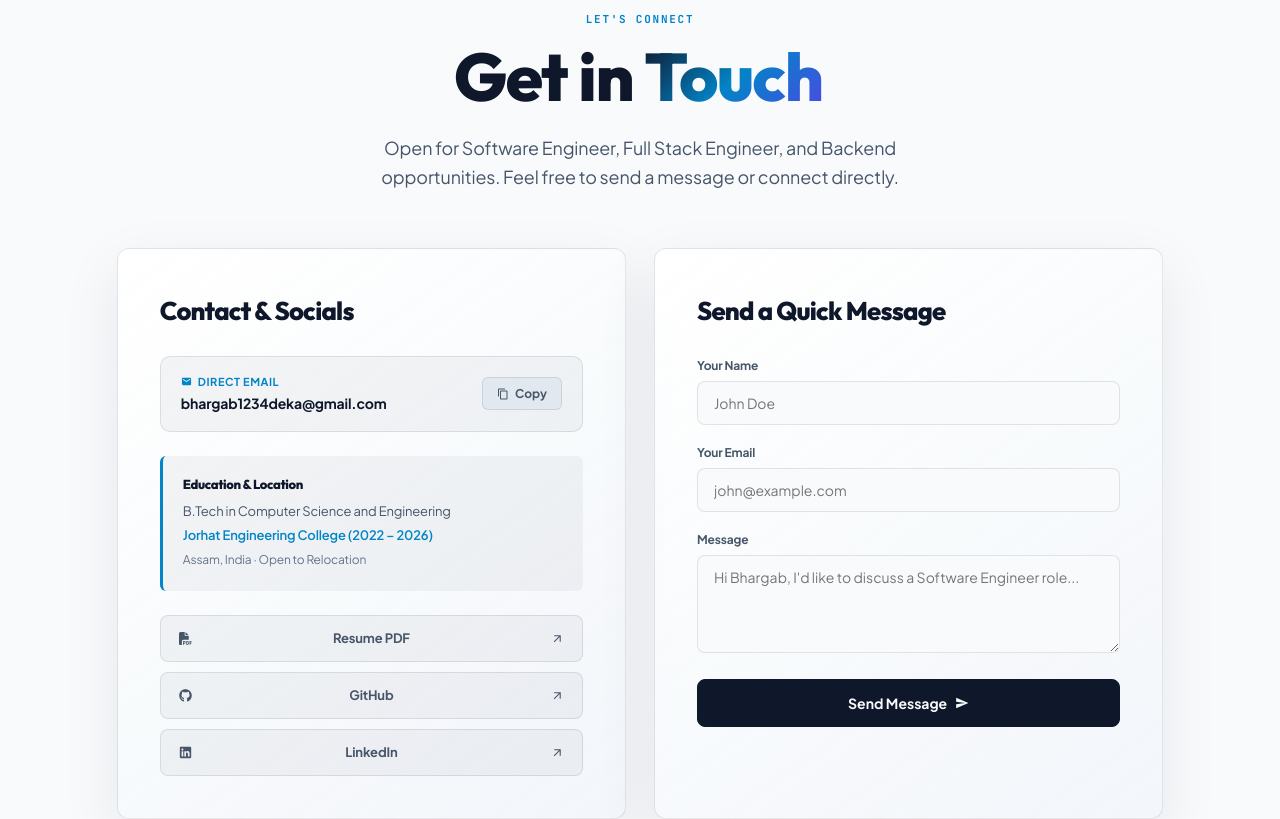
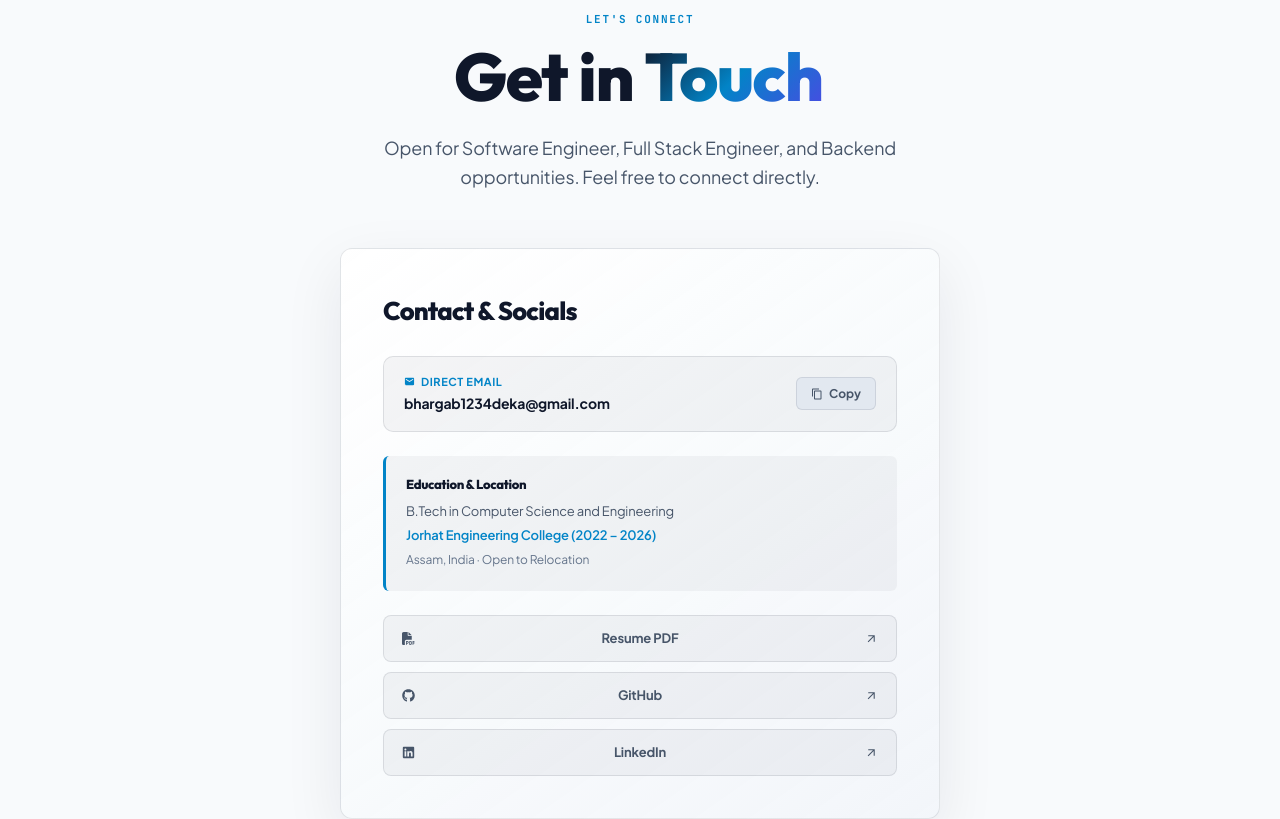
Before and after one commit to bhargabdeka-deka/bhargab-portfolio, a React (Vite) app: page / in a window 1280 px wide. Shown: the part 8600-9419 px from the top of the page. Built offline with nearby package versions, Linux system fonts and the light colour scheme.

Commit message:
Remove Quick Message box for future Resend integration

```diff
--- a/src/components/Contact.tsx
+++ b/src/components/Contact.tsx
@@ -1,27 +1,15 @@
 import { useState } from "react";
-import { MdArrowOutward, MdCopyright, MdEmail, MdContentCopy, MdCheck, MdSend } from "react-icons/md";
+import { MdArrowOutward, MdCopyright, MdEmail, MdContentCopy, MdCheck } from "react-icons/md";
 import { FaGithub, FaLinkedin, FaFilePdf } from "react-icons/fa6";
 import "./styles/Contact.css";
 
 const Contact = () => {
   const [copied, setCopied] = useState(false);
-  const [submitted, setSubmitted] = useState(false);
-  const [formData, setFormData] = useState({ name: "", email: "", message: "" });
 
   const handleCopyEmail = () => {
     navigator.clipboard.writeText("bhargab1234deka@gmail.com");
     setCopied(true);
     setTimeout(() => setCopied(false), 2000);
-  };
-
-  const handleSubmit = (e: React.FormEvent) => {
-    e.preventDefault();
-    if (!formData.name || !formData.email || !formData.message) return;
-    setSubmitted(true);
-    setTimeout(() => {
-      setSubmitted(false);
-      setFormData({ name: "", email: "", message: "" });
-    }, 4000);
   };
 
   return (
@@ -33,7 +21,7 @@ const Contact = () => {
             Get in <span className="premium-gradient-text">Touch</span>
           </h2>
           <p className="section-subtitle">
-            Open for Software Engineer, Full Stack Engineer, and Backend opportunities. Feel free to send a message or connect directly.
+            Open for Software Engineer, Full Stack Engineer, and Backend opportunities. Feel free to connect directly.
           </p>
         </div>
 
@@ -72,58 +60,6 @@ const Contact = () => {
               </a>
             </div>
           </div>
-
-          {/* Right Quick Message Form */}
-          <div className="contact-form-card soft-card">
-            <h3 className="contact-card-title">Send a Quick Message</h3>
-
-            {submitted ? (
-              <div className="form-success-state fade-in">
-                <div className="success-icon"><MdCheck /></div>
-                <h4>Message Received!</h4>
-                <p>Thank you for reaching out, I will get back to you shortly.</p>
-              </div>
-            ) : (
-              <form onSubmit={handleSubmit} className="contact-form">
-                <div className="form-group">
-                  <label htmlFor="name">Your Name</label>
-                  <input
-                    type="text"
-                    id="name"
-                    required
-                    placeholder="John Doe"
-                    value={formData.name}
-                    onChange={(e) => setFormData({ ...formData, name: e.target.value })}
-                  />
-                </div>
-                <div className="form-group">
-                  <label htmlFor="email">Your Email</label>
-                  <input
-                    type="email"
-                    id="email"
-                    required
-                    placeholder="john@example.com"
-                    value={formData.email}
-                    onChange={(e) => setFormData({ ...formData, email: e.target.value })}
-                  />
-                </div>
-                <div className="form-group">
-                  <label htmlFor="message">Message</label>
-                  <textarea
-                    id="message"
-                    required
-                    rows={4}
-                    placeholder="Hi Bhargab, I'd like to discuss a Software Engineer role..."
-                    value={formData.message}
-                    onChange={(e) => setFormData({ ...formData, message: e.target.value })}
-                  ></textarea>
-                </div>
-                <button type="submit" className="btn-primary form-submit-btn">
-                  Send Message <MdSend />
-                </button>
-              </form>
-            )}
-          </div>
         </div>
 
         <div className="footer-bottom">
--- a/src/components/styles/Contact.css
+++ b/src/components/styles/Contact.css
@@ -7,7 +7,8 @@
 
 .contact-card-grid {
   display: grid;
-  grid-template-columns: repeat(2, 1fr);
+  grid-template-columns: minmax(auto, 600px);
+  justify-content: center;
   gap: 28px;
 }
 
@@ -146,84 +147,6 @@
   transform: translateX(4px);
 }
 
-/* Contact Form */
-.contact-form {
-  display: flex;
-  flex-direction: column;
-  gap: 18px;
-}
-
-.form-group {
-  display: flex;
-  flex-direction: column;
-  gap: 6px;
-}
-
-.form-group label {
-  font-size: 12px;
-  font-weight: 700;
-  color: var(--text-secondary);
-}
-
-.form-group input,
-.form-group textarea {
-  width: 100%;
-  padding: 12px 16px;
-  background: var(--bg-primary);
-  border: 1px solid var(--border-subtle);
-  border-radius: 8px;
-  color: var(--text-primary);
-  font-family: inherit;
-  font-size: 14px;
-  transition: all 0.25s ease;
-}
-
-.form-group input:focus,
-.form-group textarea:focus {
-  outline: none;
-  border-color: var(--accent-cyan);
-  box-shadow: 0 0 0 3px color-mix(in srgb, var(--accent-cyan) 15%, transparent);
-}
-
-.form-submit-btn {
-  margin-top: 8px;
-  width: 100%;
-  justify-content: center;
-}
-
-.form-success-state {
-  display: flex;
-  flex-direction: column;
-  align-items: center;
-  justify-content: center;
-  text-align: center;
-  padding: 40px 20px;
-  flex: 1;
-}
-
-.success-icon {
-  width: 56px;
-  height: 56px;
-  border-radius: 50%;
-  background: color-mix(in srgb, var(--accent-emerald) 15%, transparent);
-  color: var(--accent-emerald);
-  display: flex;
-  align-items: center;
-  justify-content: center;
-  font-size: 28px;
-  margin-bottom: 16px;
-}
-
-.form-success-state h4 {
-  font-size: 18px;
-  margin: 0 0 8px;
-}
-
-.form-success-state p {
-  font-size: 13px;
-  color: var(--text-secondary);
-  margin: 0;
-}
 
 .footer-bottom {
   margin-top: 64px;
```
